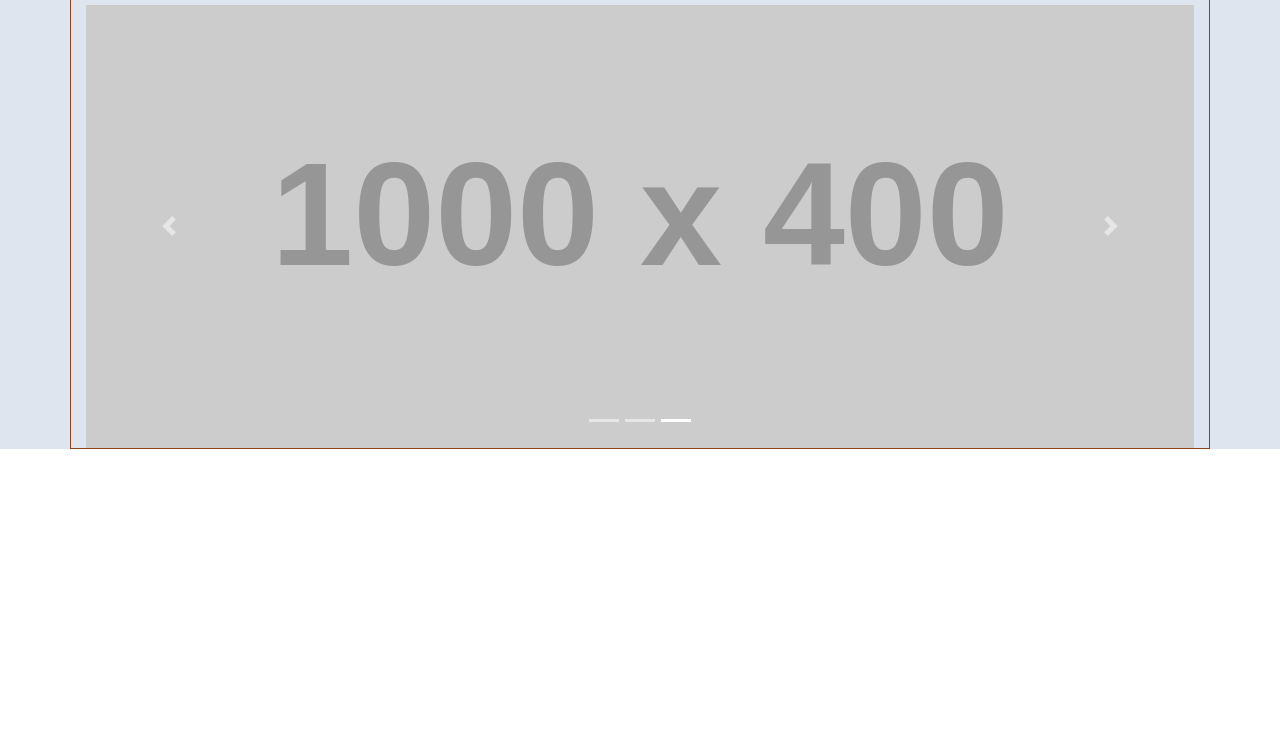
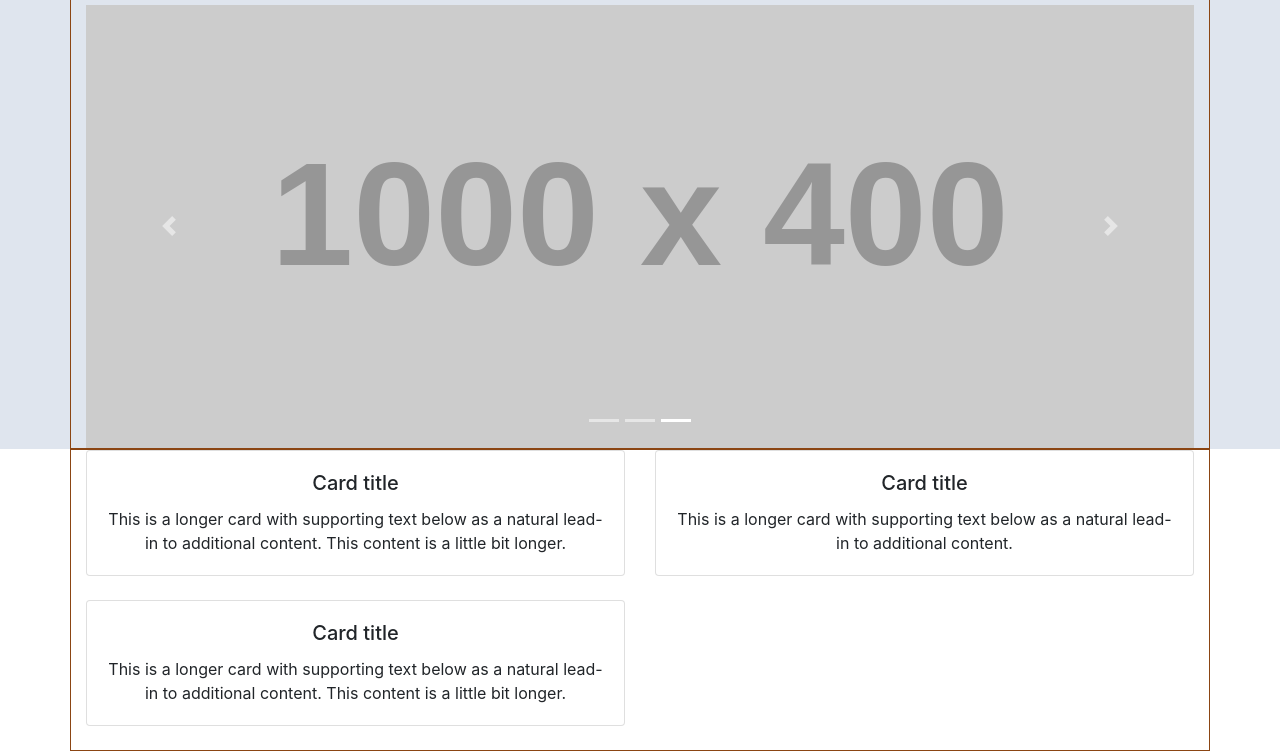
Before and after one commit to mala-biedronka/optic_salon, a plain HTML site: page index.html in a window 1280 px wide. Shown: the part 1027-1778 px from the top of the page. Before the commit the page ends 1476 px from the top, so only its background shows below. Drawn offline with nearby package versions, Linux system fonts and the light colour scheme; placeholder pictures from the web are drawn by us.

Commit message:
add grid cards to contact section

```diff
--- a/css/style.css
+++ b/css/style.css
@@ -31,3 +31,9 @@
     text-align: center;
     background-color: #dfe5ee;
 }
+
+/*Gallery Section*/
+
+/*Contacts Section*/
+
+/*Footer Section*/
--- a/index.html
+++ b/index.html
@@ -94,9 +94,34 @@
 
 <!--Contacts Section-->
 <div id="contacts">
-    <div class="address"></div>
-    <div class="address"></div>
-    <div class="address"></div>
+    <div class="container">
+    <div class="row row-cols-1 row-cols-md-2">
+        <div class="col mb-4">
+            <div class="card">
+                <div class="card-body">
+                    <h5 class="card-title">Card title</h5>
+                    <p class="card-text">This is a longer card with supporting text below as a natural lead-in to additional content. This content is a little bit longer.</p>
+                </div>
+            </div>
+        </div>
+        <div class="col mb-4">
+            <div class="card">
+                <div class="card-body">
+                    <h5 class="card-title">Card title</h5>
+                    <p class="card-text">This is a longer card with supporting text below as a natural lead-in to additional content.</p>
+                </div>
+            </div>
+        </div>
+        <div class="col mb-4">
+            <div class="card">
+                <div class="card-body">
+                    <h5 class="card-title">Card title</h5>
+                    <p class="card-text">This is a longer card with supporting text below as a natural lead-in to additional content. This content is a little bit longer.</p>
+                </div>
+            </div>
+        </div>
+    </div>
+    </div>
 </div>
 
 <!--Footer Section-->
```
